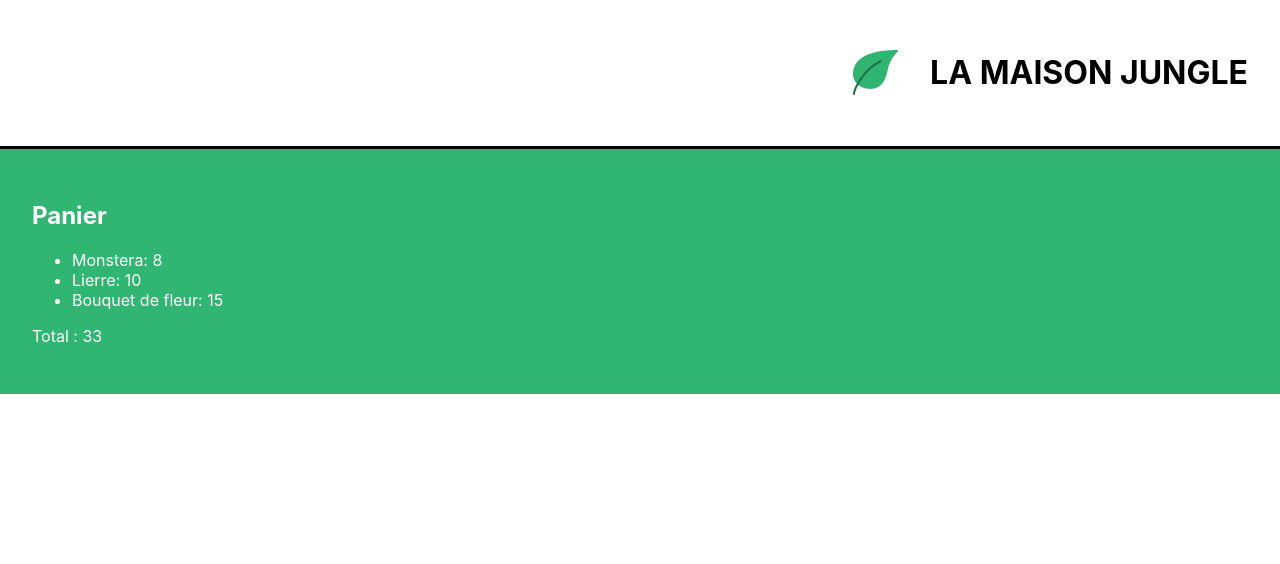
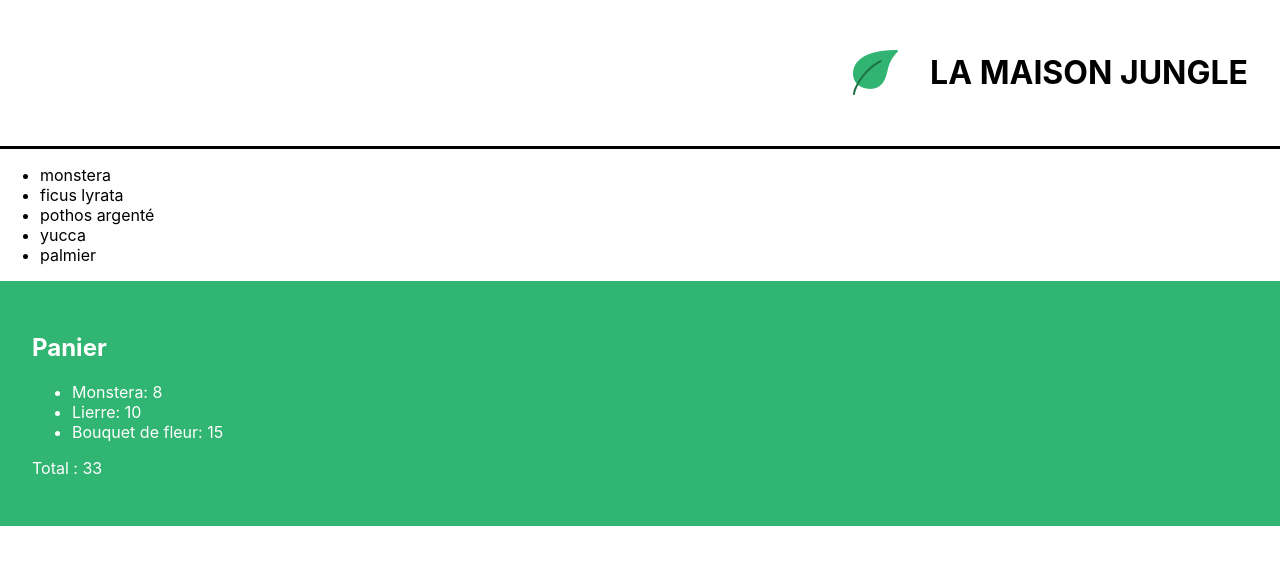
Before and after one commit to AmandineSis/la-maison-jungle, a React (Create React App) app: page / in a window 1280 px wide. Shown: the top 564 px of the page. Built offline with nearby package versions, Linux system fonts and the light colour scheme.

Commit message:
ShoppingList component added

```diff
--- a/src/components/App.js
+++ b/src/components/App.js
@@ -1,9 +1,14 @@
 import React from 'react';
 import Banner from './Banner.js'
 import Cart from './Cart.js'
+import ShoppingList from './ShoppingList.js'
 
 function App() {
-  return (<React.Fragment><Banner /><Cart /></React.Fragment>)
+  return (<React.Fragment>
+    <Banner />
+    <ShoppingList />
+    <Cart />
+    </React.Fragment>)
 }
 
 export default App;
--- /dev/null
+++ b/src/components/ShoppingList.js
@@ -0,0 +1,19 @@
+const plantList = [
+    'monstera',
+    'ficus lyrata',
+    'pothos argenté',
+    'yucca',
+    'palmier'
+]
+
+function ShoppingList() {
+    return (
+        <ul>
+            {plantList.map((plant) => (
+                <li>{plant}</li>
+            ))}
+        </ul>
+    )
+}
+
+export default ShoppingList
```
